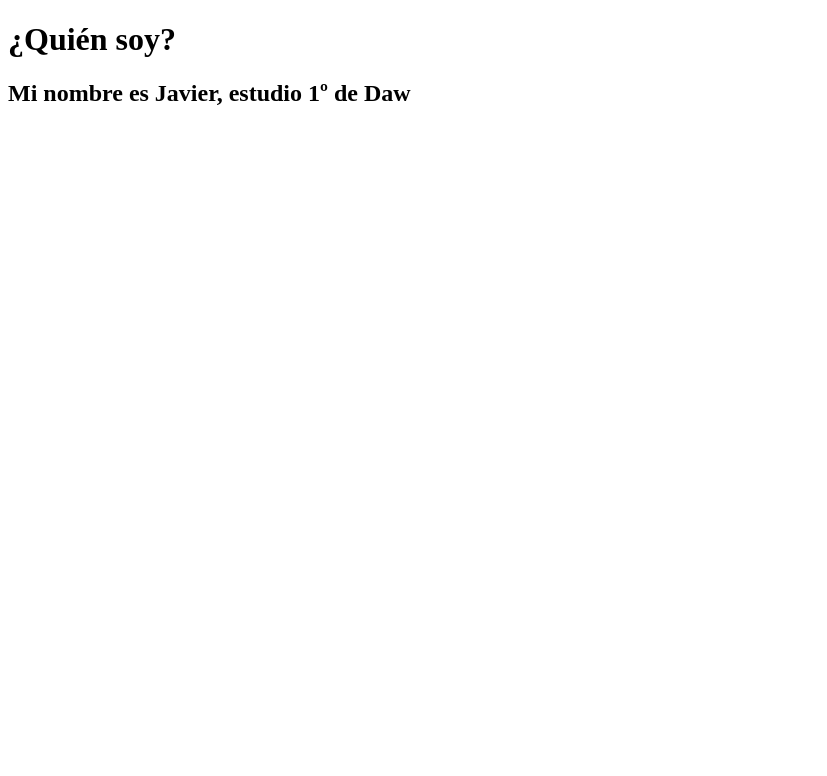
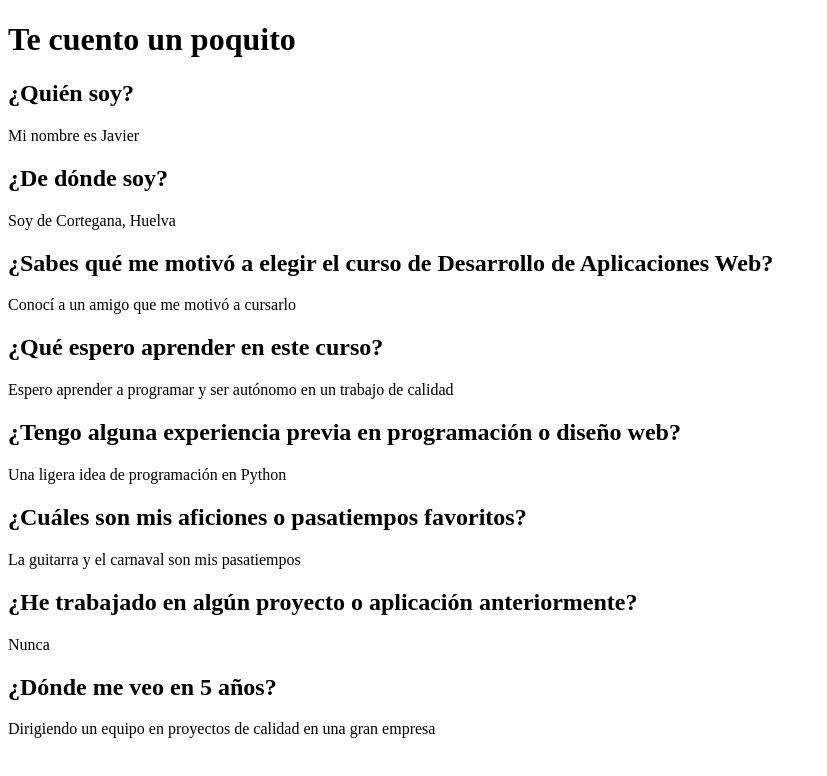
Before and after one commit to Jescdom238/Hola-Mundo, a plain HTML site: page index.html in a window 1280 px wide. Shown: the whole page, without its empty margins (0-827 px from the left). Drawn offline with Linux system fonts and the light colour scheme.

Commit message:
Update index.html

```diff
--- a/index.html
+++ b/index.html
@@ -7,7 +7,22 @@
     <title>¿Quieres saber de mí?</title>
 </head>
 <body>
-    <h1>¿Quién soy?</h1>
-    <h2> <b><k>Mi nombre es Javier, estudio 1º de Daw</k></b> </h2>
+    <h1>Te cuento un poquito</h1>
+    <h2>¿Quién soy?</h2>
+    Mi nombre es Javier
+    <h2>¿De dónde soy?</h2>
+    Soy de Cortegana, Huelva
+    <h2>¿Sabes qué me motivó a elegir el curso de Desarrollo de Aplicaciones Web?</h2>
+    Conocí a un amigo que me motivó a cursarlo
+    <h2>¿Qué espero aprender en este curso?</h2>
+    Espero aprender a programar y ser autónomo en un trabajo de calidad
+    <h2>¿Tengo alguna experiencia previa en programación o diseño web?</h2>
+    Una ligera idea de programación en Python
+    <h2>¿Cuáles son mis aficiones o pasatiempos favoritos?</h2>
+    La guitarra y el carnaval son mis pasatiempos
+    <h2>¿He trabajado en algún proyecto o aplicación anteriormente?</h2>
+    Nunca
+    <h2>¿Dónde me veo en 5 años?</h2>
+    Dirigiendo un equipo en proyectos de calidad en una gran empresa
 </body>
 </html>
```
